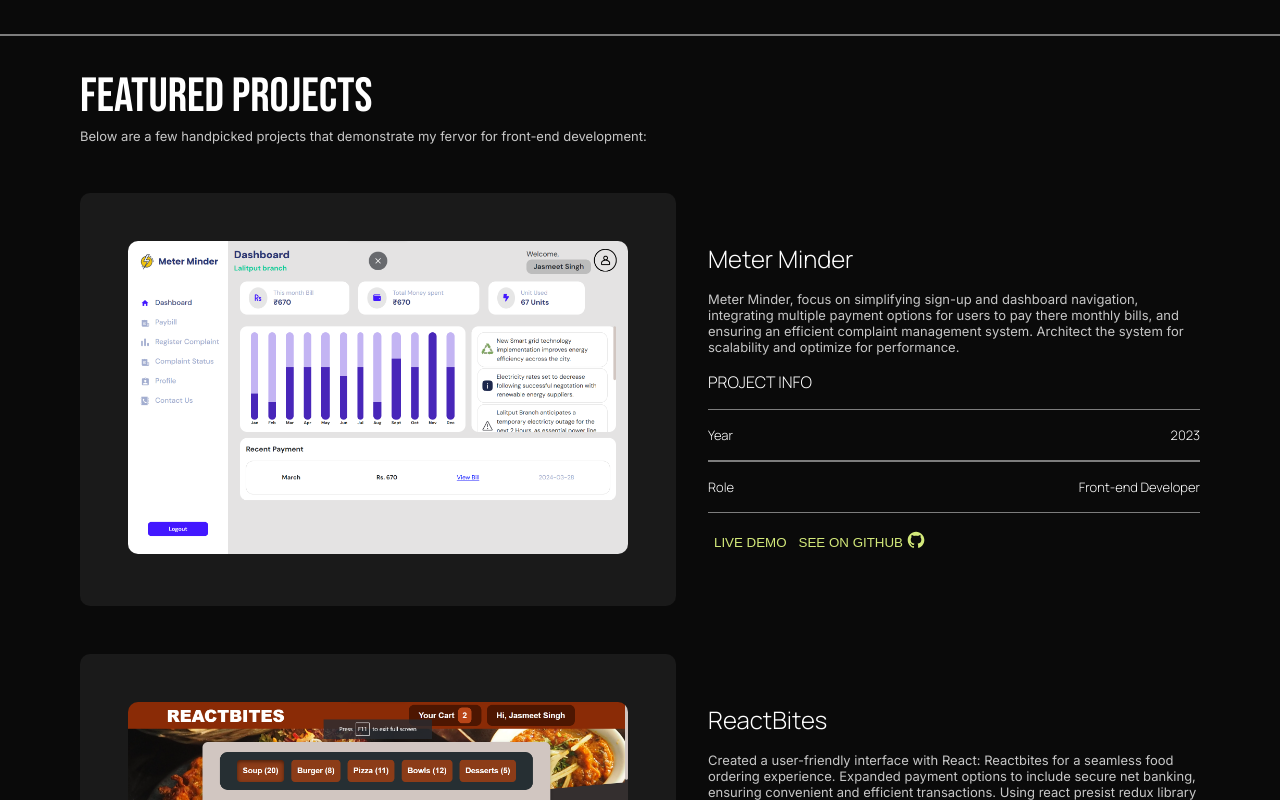
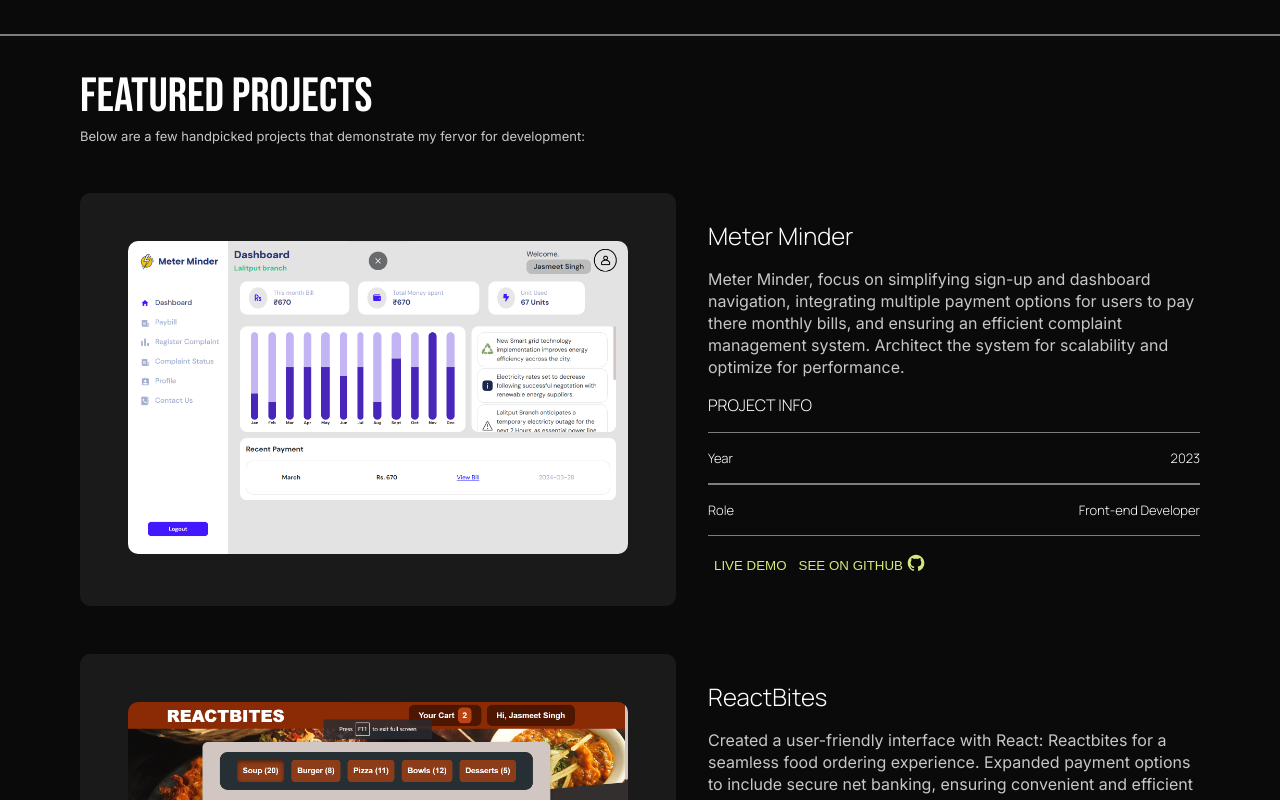
Before and after one commit to jasmeetsingh-1/portfolio, a React (Create React App) app: page / in a window 1280 px wide. Shown: the part 840-1640 px from the top of the page. Built offline with nearby package versions, Linux system fonts and the light colour scheme.

Commit message:
css improvements

```diff
--- a/src/components/about/about.jsx
+++ b/src/components/about/about.jsx
@@ -80,7 +80,7 @@ function About() {
       </div>
       <div className="experience-holder">
         <div className="main-about-holder-div">
-          <h4 className="heading-font-portfolio">My EXPERIENCE</h4>
+          <h4 className="heading-font-portfolio">MY EXPERIENCE</h4>
           <div className="about-right-section">
             {experienceData.map((item) => {
               return (
--- a/src/components/home/componentsHome/cssFiles/contactUs.css
+++ b/src/components/home/componentsHome/cssFiles/contactUs.css
@@ -102,7 +102,7 @@
 
 span.error-message-contact-us-form {
   position: absolute;
-  color: #ff0000c7;
+  color: #ff0000a1;
   right: 0;
   font-size: smaller;
   bottom: -20px;
--- a/src/components/home/componentsHome/cssFiles/mainIntro.css
+++ b/src/components/home/componentsHome/cssFiles/mainIntro.css
@@ -68,6 +68,19 @@
   font-size: small;
 }
 
+.main-intro-holder-div >  div{
+  opacity: 0;
+  transform: translateY(100px);
+  animation: slide-up 0.5s ease forwards;
+}
+
+@keyframes slide-up {
+  to {
+      opacity: 1;
+      transform: translateY(0);
+  }
+}
+
 @media screen and (max-width: 800px) {
   .main-intro-content-holder {
     padding: 2rem 1rem;
--- a/src/components/home/componentsHome/cssFiles/project.css
+++ b/src/components/home/componentsHome/cssFiles/project.css
@@ -22,8 +22,13 @@
   border-radius: 10px;
 }
 
+.left-side-project-image > img{
+  border-radius: 10px;
+  width: 500px;
+}
+
 .right-project-details-holder {
-  /* border: 1px solid; */
+  flex: 1 1;
   display: flex;
   flex-direction: column;
   justify-content: space-between;
@@ -39,9 +44,10 @@
 }
 
 .right-project-details-holder > p {
-  font-size: small;
+  font-size: medium;
   color: #c7c7c7;
   margin: 0;
+  line-height: 22px;
 }
 
 .project-details-section > h6 {
--- a/src/components/home/componentsHome/mainIntro.jsx
+++ b/src/components/home/componentsHome/mainIntro.jsx
@@ -61,7 +61,7 @@ function MainIntro({ setPageNavigate }) {
         <h1 className="heading-font-portfolio">FEATURED PROJECTS</h1>
         <span>
           Below are a few handpicked projects that demonstrate my fervor for
-          front-end development:
+          development:
         </span>
         {projectsData.map((item) => {
           return <Project props={item} />;
--- a/src/components/home/componentsHome/project.jsx
+++ b/src/components/home/componentsHome/project.jsx
@@ -10,7 +10,6 @@ function Project({ props }) {
         <img
           src={props.images}
           alt="project"
-          style={{ borderRadius: "10px", width: "500px" }}
         />
       </div>
       <div className="right-project-details-holder">
```
